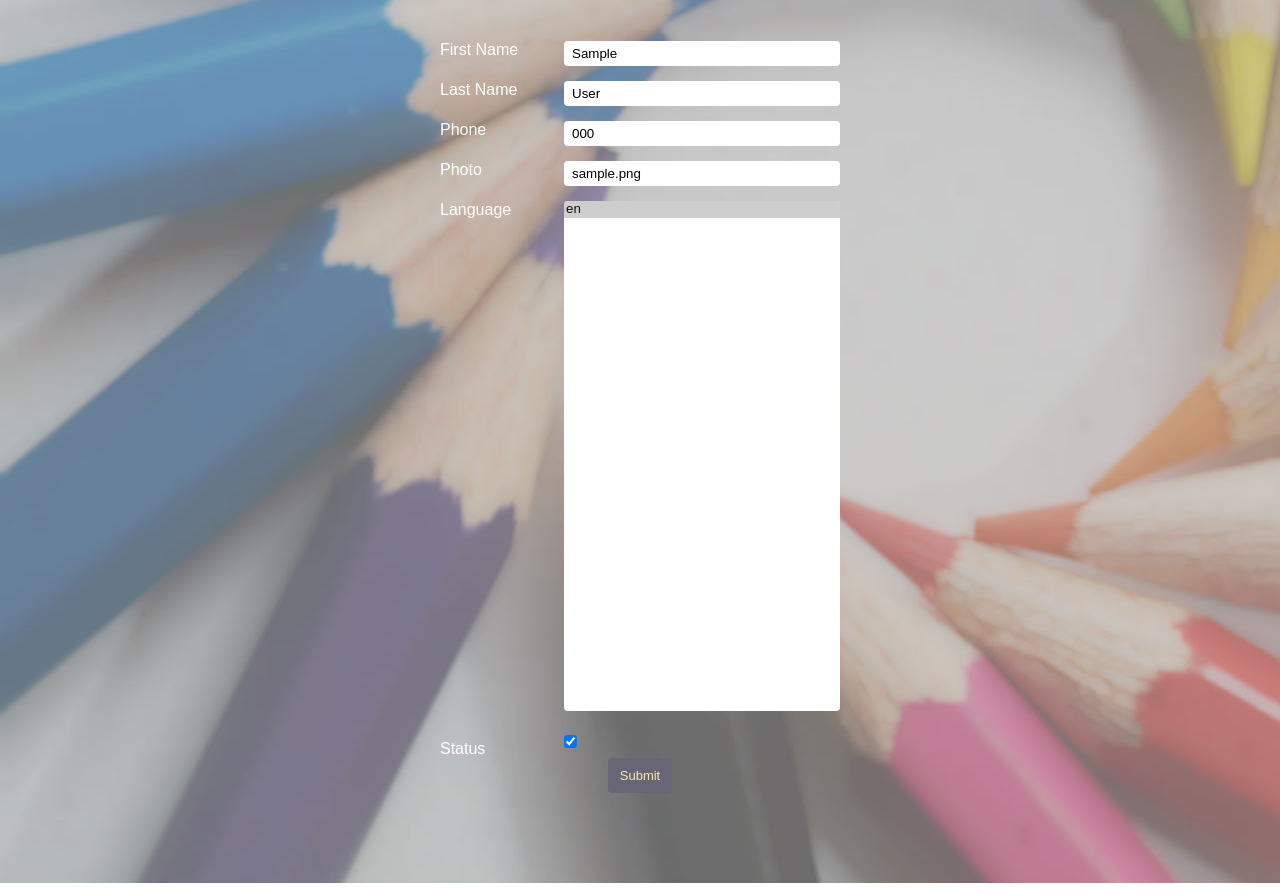
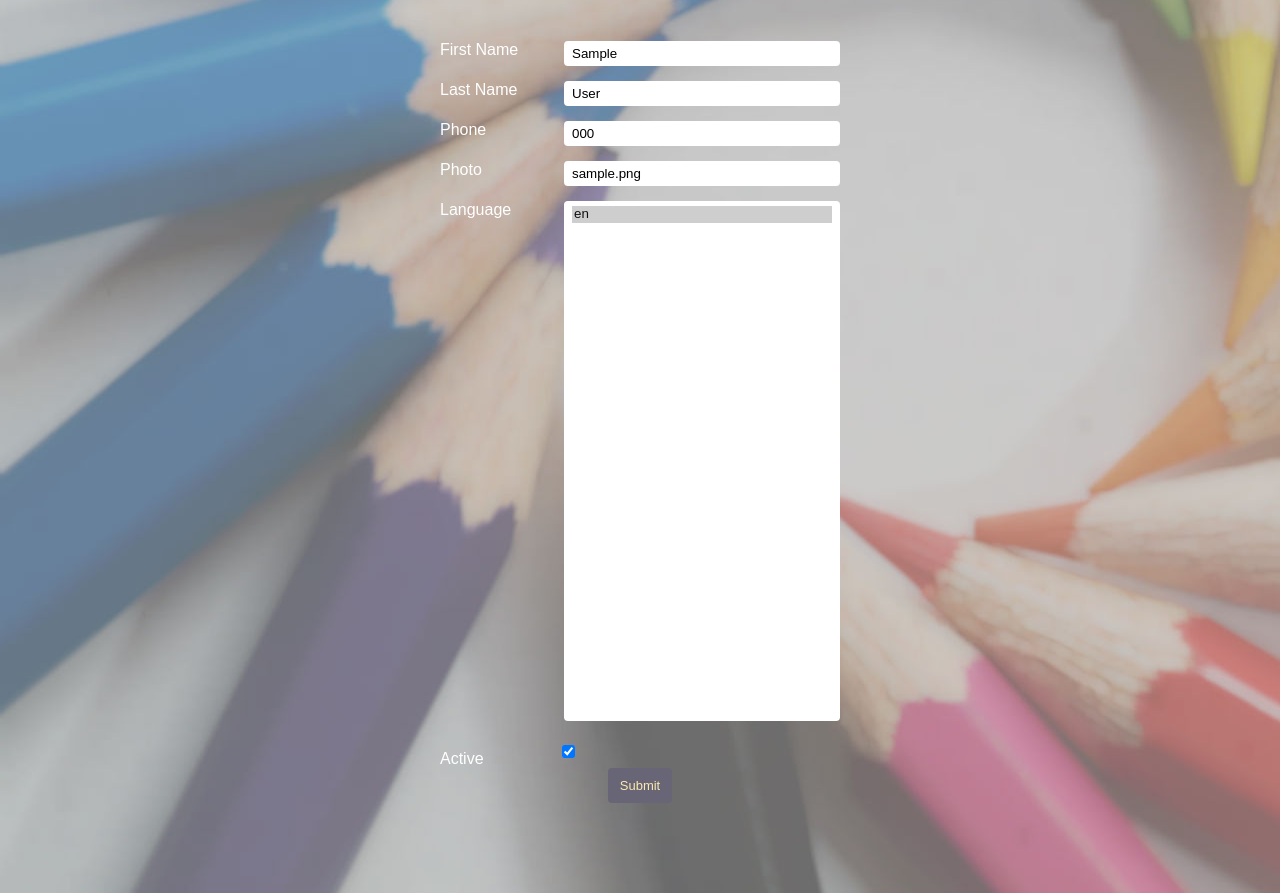
Before and after one commit to kmorinaka/h4h, a Flask app: page /volunteer/1/edit in a window 1280 px wide. Shown: the part 532-1425 px from the top of the page. Run offline with Flask 2, Linux system fonts and the light colour scheme; tables that the repository leaves empty hold one stand-in row (values such as "Sample post"); grey boxes marked "Sample" are stand-in pictures; some libraries are stand-ins or nearby versions.

Commit message:
Changes active label Larger checkbox

```diff
--- a/static/style.css
+++ b/static/style.css
@@ -65,6 +65,7 @@ input, select {
 
 select {
   width: 276px;
+  padding: 5px 8px;
 }
 
 input {
@@ -74,6 +75,7 @@ input#status {
   width: inherit;
   margin-left: 74px;
   cursor: pointer;
+  font-size: 16px;
 }
 
 .link-container, .button-container {
--- a/templates/edit.html
+++ b/templates/edit.html
@@ -36,7 +36,7 @@
       </select>
     </div>
     <div>
-      <label for="status">Status</label>
+      <label for="status">Active</label>
       <input type="checkbox" id="status" name="active" {% if volunteer.active %}checked{% endif %}>
     </div>
     <div class="button-container">
```
